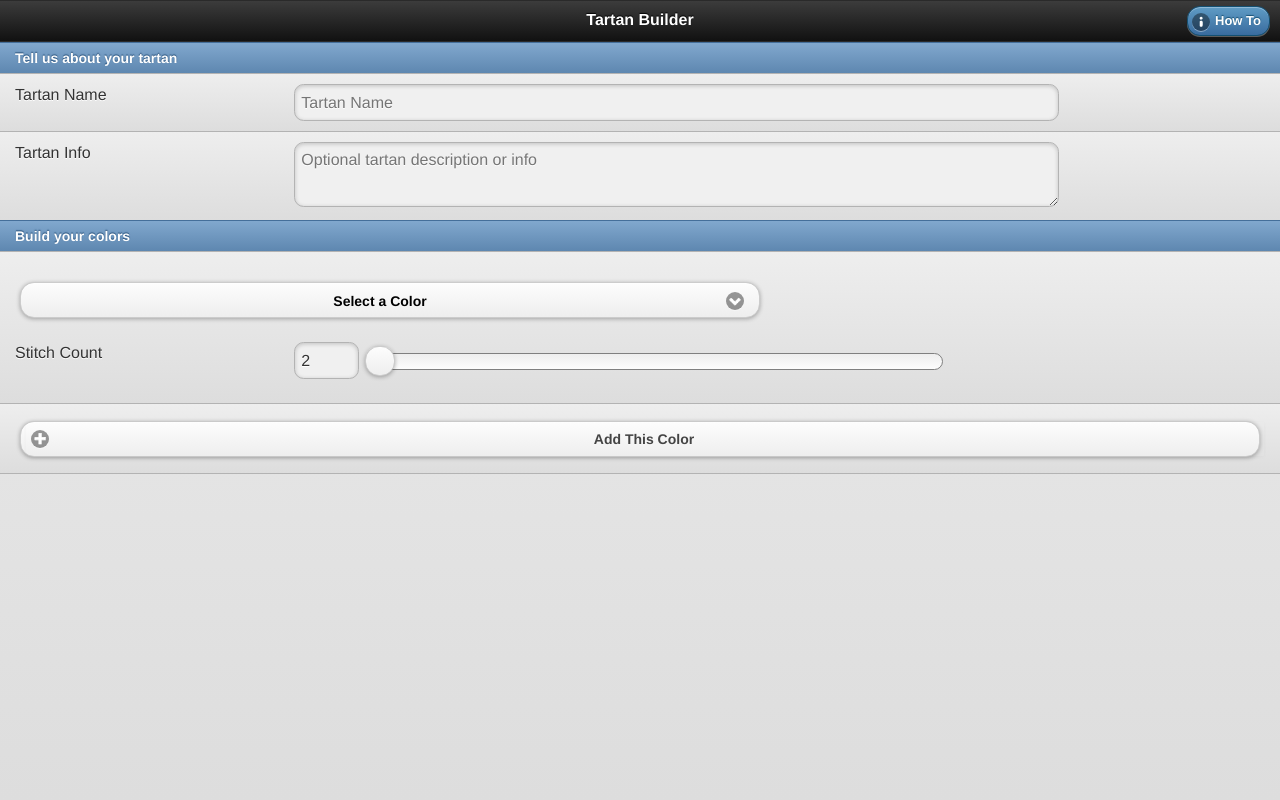
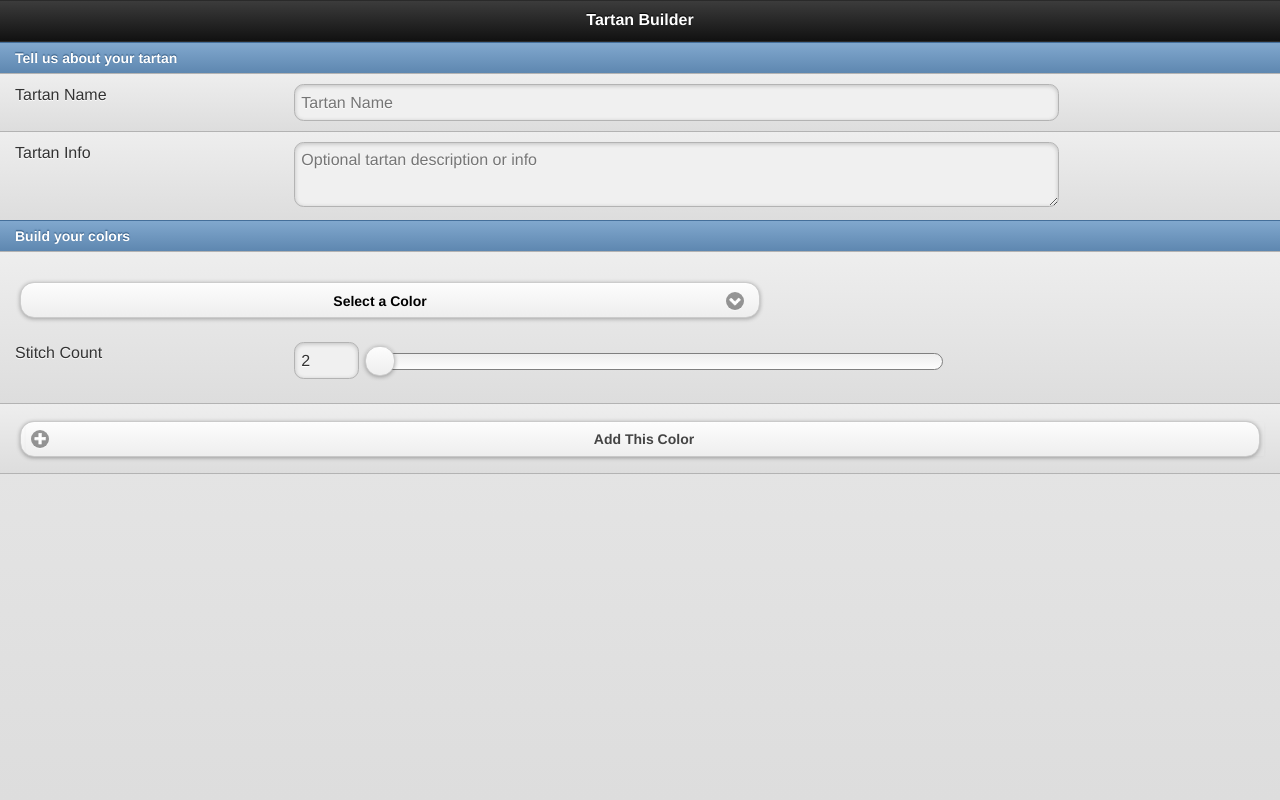
Before and after one commit to lyzadanger/Tartanator, a PHP site: page / in a window 1280 px wide. Run offline with PHP 8.4, Linux system fonts and the light colour scheme.

Commit message:
Removing the How-To button for now. Might add it back later. Simplifying my life a bit here.

```diff
--- a/index.php
+++ b/index.php
@@ -24,7 +24,6 @@
 
     <div data-role="header" data-position="fixed">
       <h1>Tartan Builder</h1>
-      <a href="dialogs/howto.html" data-rel="dialog" data-icon="info" class="ui-btn-right" data-role="button" data-theme="b">How To</a>
     </div><!-- /header -->
 
     <div data-role="content">
```
